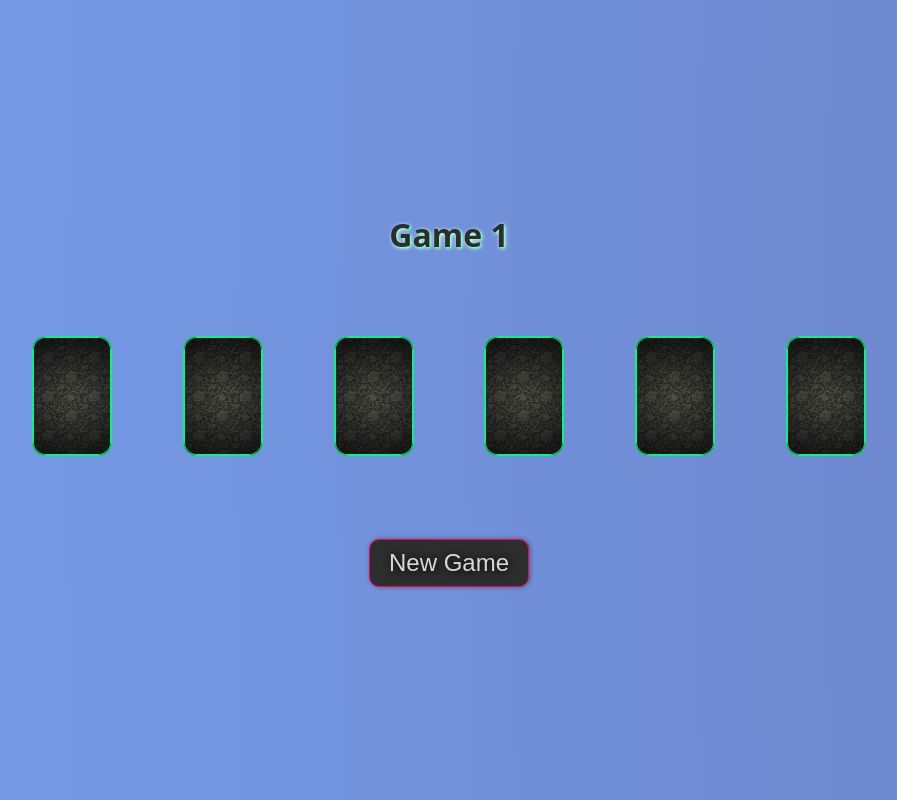
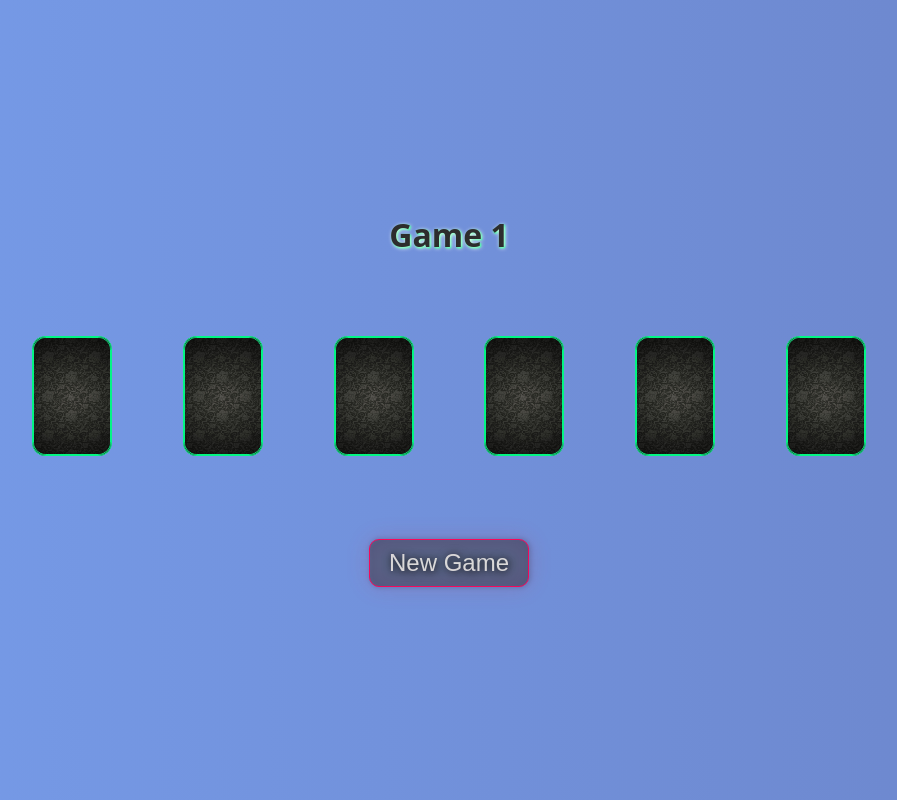
Before and after one commit to francoandreDev/react-projects, a React (Create React App) app in the folder card-memory-game/: page / in a window 1280 px wide. Shown: the whole page, without its empty margins (191-1088 px from the left). Built offline with nearby package versions, Linux system fonts and the light colour scheme; the HTML template or start-up script is replaced by a standard one.

Commit message:
beautiful

```diff
--- a/card-memory-game/src/App.css
+++ b/card-memory-game/src/App.css
@@ -2,7 +2,6 @@
     margin: 0;
     padding: 0;
     box-sizing: border-box;
-    box-shadow: inset 0 0 0 1px solid rgb(120, 120, 120);
 }
 
 .bg {
@@ -37,7 +36,6 @@
     background-size: 2000% 2000%;
     animation: gradient 700s ease infinite;
     position: relative;
-    min-width: 100vw;
     min-height: 100vh;
     width: 100%;
     height: 100%;
@@ -85,7 +83,7 @@ li {
 }
 
 .button-newGame {
-    background: rgb(45, 45, 45);
+    background: rgba(45, 45, 45, 0.4);
     min-width: 10rem;
     width: fit-content;
     aspect-ratio: 1/0.3;
@@ -105,8 +103,6 @@ li {
 }
 
 .button-newGame:hover {
-    filter: drop-shadow(1px 0 2.5px rgba(255, 255, 255, 0.5));
-    -webkit-filter: drop-shadow(1px 0 2.5px rgba(255, 255, 255, 0.5));
     text-shadow: 1px 1px 100px black;
     transform: translateY(-5px);
     -webkit-transform: translateY(-5px);
@@ -114,3 +110,21 @@ li {
     -ms-transform: translateY(-5px);
     -o-transform: translateY(-5px);
 }
+
+.button-newGame:before {
+    content: '';
+    position: absolute;
+    top: 0;
+    left: 0;
+    right: 0;
+    bottom: 0;
+    border: inherit;
+    border-radius: inherit;
+    box-shadow: inset 0 0 2000px rgba(255, 255, 255, .1);
+    filter: blur(10px);
+    -webkit-border-radius: inherit;
+    -moz-border-radius: inherit;
+    -ms-border-radius: inherit;
+    -o-border-radius: inherit;
+    -webkit-filter: blur(10px);
+}
```
